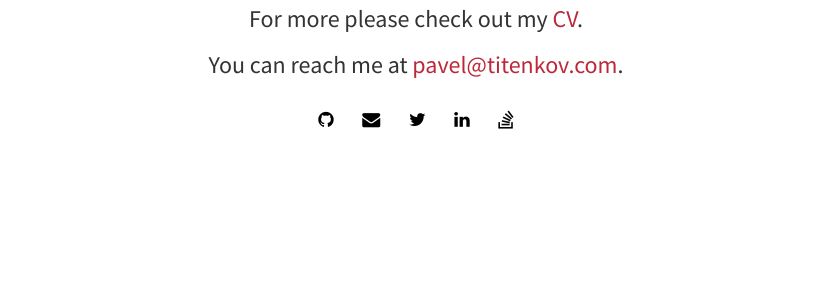
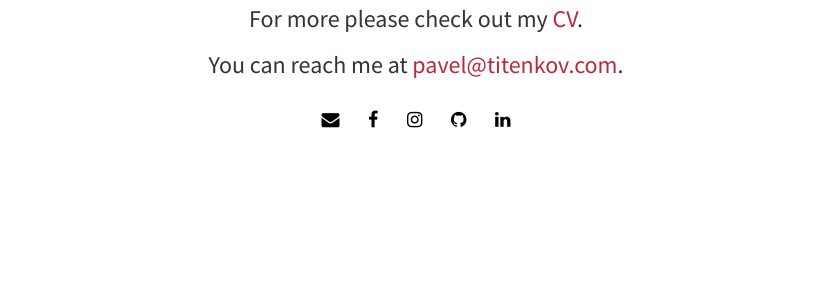
Before and after one commit to titenkov/titenkov.github.io, a Jekyll site: the page built from index.html, in a window 1280 px wide. Shown: the part 464-764 px from the top of the page, without its empty margins (224-1056 px from the left). Built offline with Jekyll 4.4.1, drawn with Linux system fonts in a browser that asks for light colours; nearby versions of some CDN libraries; the list of posts is cut into pages by our own code.

Commit message:
👋 social networks config

```diff
--- a/_config.yml
+++ b/_config.yml
@@ -18,14 +18,16 @@ author: Pavel Titenkov
 description: Hi! I'm Pavel Titenkov - a full-stack engineer with a strong background in computer science
 avatar: profile.png
 email: pavel@titenkov.com
+#social
+facebook: pavel.titenkov
+instagram: pavel.titenkov
 github: titenkov
-twitter: username
-linkedin: username
-stackoverflow: username   #e.g: users/2735833/proton1h1
+linkedin: titenkov
+#twitter: username
+#stackoverflow: username   #e.g: users/2735833/proton1h1
 #Comment out if you don't want disqus
 #disqus: username
 google_analytics: UA-37777266-2
 
-
 # needed for travis-ci build
 exclude: [vendor]
--- a/_includes/social.html
+++ b/_includes/social.html
@@ -1,20 +1,25 @@
 <div class="social">
 	<h4>
+    {% if site.email %}
+        <a href="mailto:{{ site.email}}"><i class="fa fa-envelope"></i></a>
+    {% endif %}
+    {% if site.facebook %}
+	  <a href="https://facebook.com/{{ site.facebook }}"><i class="fa fa-facebook"></i></a>
+    {% endif %}
+    {% if site.instagram %}
+	  <a href="https://instagram.com/{{ site.instagram }}"><i class="fa fa-instagram"></i></a>
+    {% endif %}
     {% if site.github %}
-	  <a href="http://github.com/{{ site.github }}"><i class="fa fa-github"></i></a>
+	  <a href="https://github.com/{{ site.github }}"><i class="fa fa-github"></i></a>
     {% endif %}
-    {% if site.email %}
-	  <a href="mailto:{{ site.email}}"><i class="fa fa-envelope"></i></a>
-    {% endif %}
-
     {% if site.twitter %}
-	  <a href="http://twitter.com/{{ site.twitter }}"><i class="fa fa-twitter"></i></a>
+	  <a href="https://twitter.com/{{ site.twitter }}"><i class="fa fa-twitter"></i></a>
     {% endif %}
     {% if site.linkedin %}
-	  <a href="http://linkedin.com/in/{{ site.linkedin }}"><i class="fa fa-linkedin"></i></a>
+	  <a href="https://linkedin.com/in/{{ site.linkedin }}"><i class="fa fa-linkedin"></i></a>
     {% endif %}
     {% if site.stackoverflow %}
-	  <a href="http://stackoverflow.com/{{ site.stackoverflow }}"><i class="fa fa-stack-overflow"></i></a>
+	  <a href="https://stackoverflow.com/{{ site.stackoverflow }}"><i class="fa fa-stack-overflow"></i></a>
     {% endif %}
 	</h4>
 </div>
```
